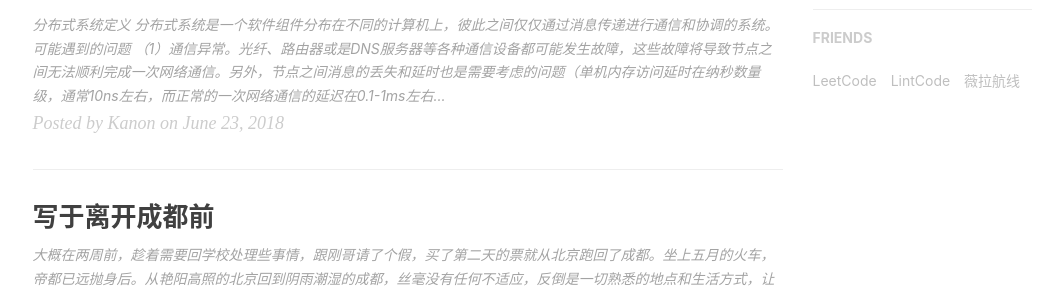
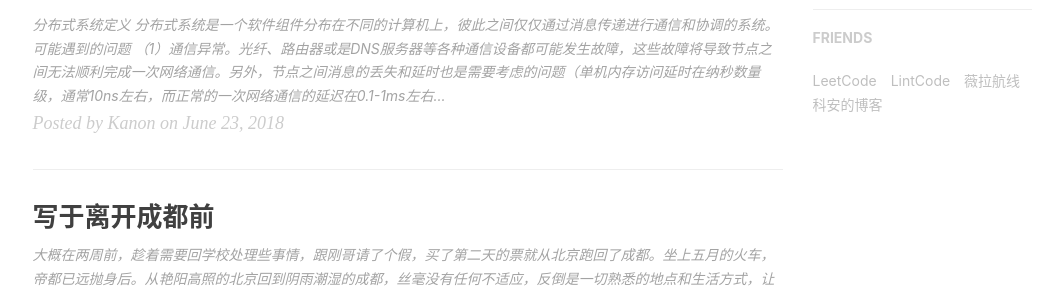
Before and after one commit to kanonjz/kanonjz.github.io, a Jekyll site: the page built from index.html, in a window 1280 px wide and 900 px high, scrolled down 796 px. Shown: the part 164-452 px from the top of the window, without its empty margins (135-1185 px from the left). Built offline with Jekyll 4.4.1, drawn with Linux system fonts in a browser that asks for light colours; nearby versions of some CDN libraries; the list of posts is cut into pages by our own code; comment, search, counter and statistics services are not loaded.

Commit message:
Update _config.yml

```diff
--- a/_config.yml
+++ b/_config.yml
@@ -95,4 +95,8 @@ friends: [
         title: "薇拉航线",
         href: "http://www.zuozuovera.cn/"
     },
+    {
+        title: "科安的博客",
+        href: "https://keanchen.github.io/"
+    },
 ]
```
